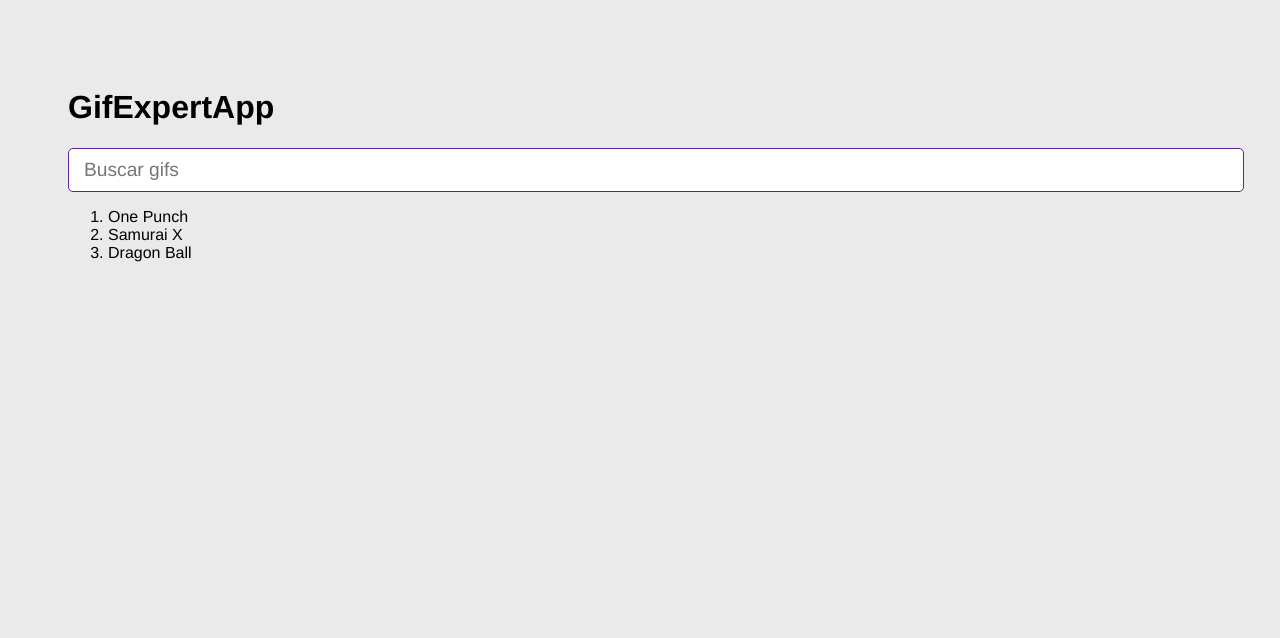
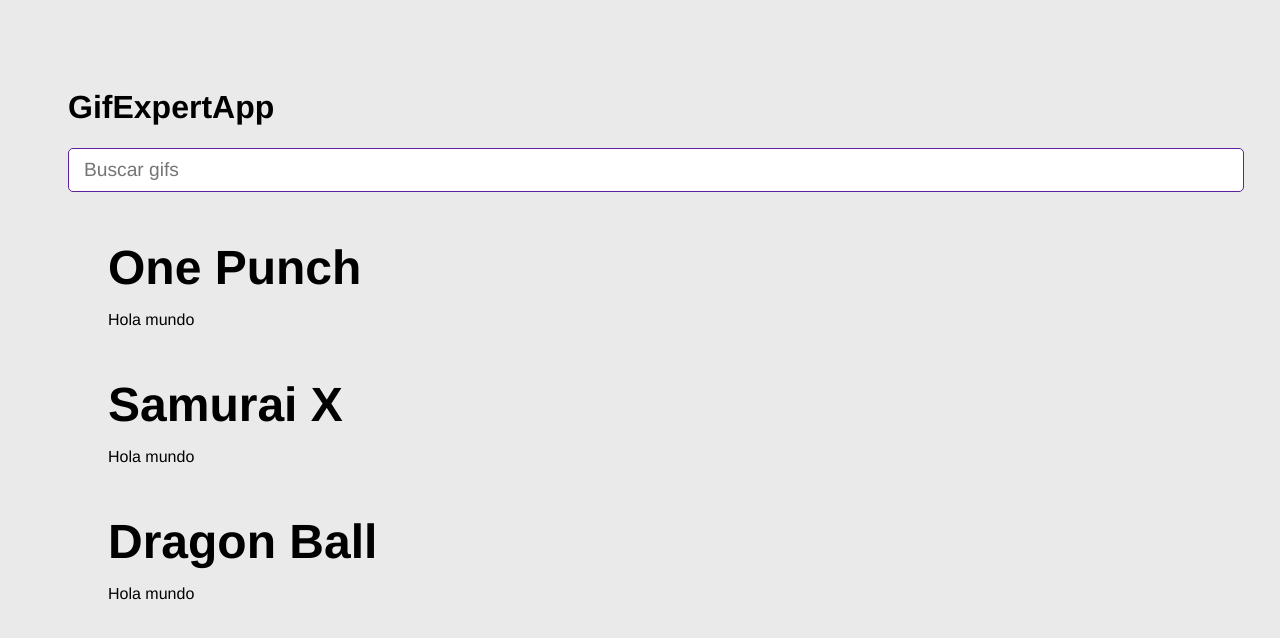
Before and after one commit to thmxluis/gif_expert_app, a React (Vite) app: page / in a window 1280 px wide. Shown: the top 638 px of the page. Built offline with nearby package versions, Linux system fonts and the light colour scheme.

Commit message:
Nuevo componente!

```diff
--- a/src/GifExpertApp.jsx
+++ b/src/GifExpertApp.jsx
@@ -1,11 +1,11 @@
 import { useState } from "react";
 import { AddCategory } from "./components/AddCategory";
+import { GiftGrid } from "./components/GitGrid";
 
 export const GifExpertApp = () => {
   const [categories, setCategories] = useState(["One Punch", "Samurai X", "Dragon Ball"]);
 
   const onAddCategory = (NewCategory) => {
-
     if (categories.includes(NewCategory)) return; // No repetir categorias
 
     setCategories([NewCategory, ...categories]);
@@ -14,15 +14,11 @@ export const GifExpertApp = () => {
   return (
     <>
       <h1>GifExpertApp</h1>
-
-      <AddCategory
-        // setCategories={setCategories}
-        onNewCategory={onAddCategory}
-      />
+      <AddCategory onNewCategory={onAddCategory} />
 
       <ol>
         {categories.map((category) => (
-          <li key={category}>{category}</li>
+          <GiftGrid key={category} category={category} />
         ))}
       </ol>
     </>
--- a/src/components/AddCategory.jsx
+++ b/src/components/AddCategory.jsx
@@ -5,6 +5,15 @@ export const AddCategory = ({ onNewCategory }) => {
   const onInputChange = ({ target }) => {
     // console.log(target.value);
     setInputValue(target.value);
+  };
+
+  const onHangleSubmit = (event) => {
+    event.preventDefault();
+    if (inputValue.trim().length <= 1) return;
+
+    onNewCategory(inputValue.trim());
+
+    setInputValue("");
   };
 
   const onFormSubmit = (event) => {
--- /dev/null
+++ b/src/components/GitGrid.jsx
@@ -0,0 +1,9 @@
+export const GiftGrid = ({ category }) => {
+  const gifs = [1, 2, 3, 4, 5, 6, 7, 8, 9];
+  return (
+    <>
+      <h3>{category}</h3>
+      <p>Hola mundo</p>
+    </>
+  );
+};
```
